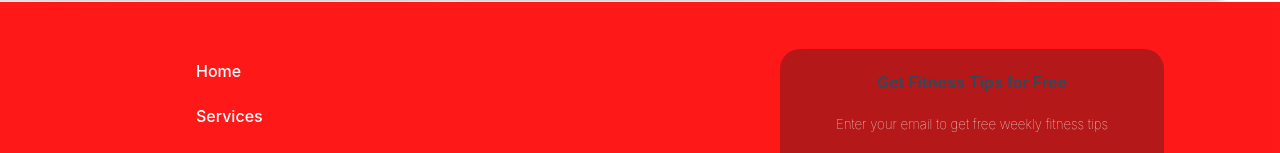
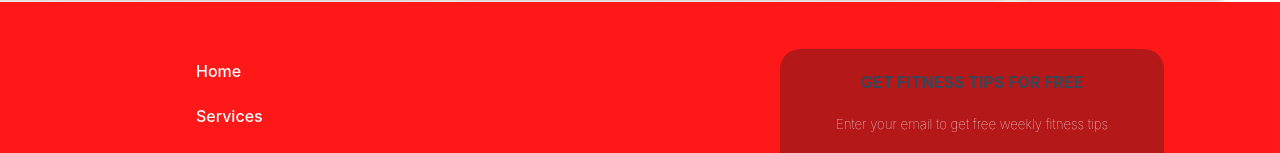
Before and after one commit to AbidIbnAnvar/FitnessApp, a React (Vite) app: page / in a window 1280 px wide. Shown: the part 791-944 px from the top of the page. Built offline with nearby package versions, Linux system fonts and the light colour scheme.

Commit message:
Update Footer.jsx

```diff
--- a/src/components/Footer.jsx
+++ b/src/components/Footer.jsx
@@ -16,7 +16,7 @@ const Footer = () => {
                     </div>
                 </div>
                 <div className="top-right">
-                    <h4>Get Fitness Tips for Free</h4>
+                    <h4>GET FITNESS TIPS FOR FREE</h4>
                     <h5>Enter your email to get free weekly fitness tips</h5>
                     <form class='input' action="/action_page.php">
                         <input type="text" id="email" name="email" placeholder="Enter your email..." />
```
